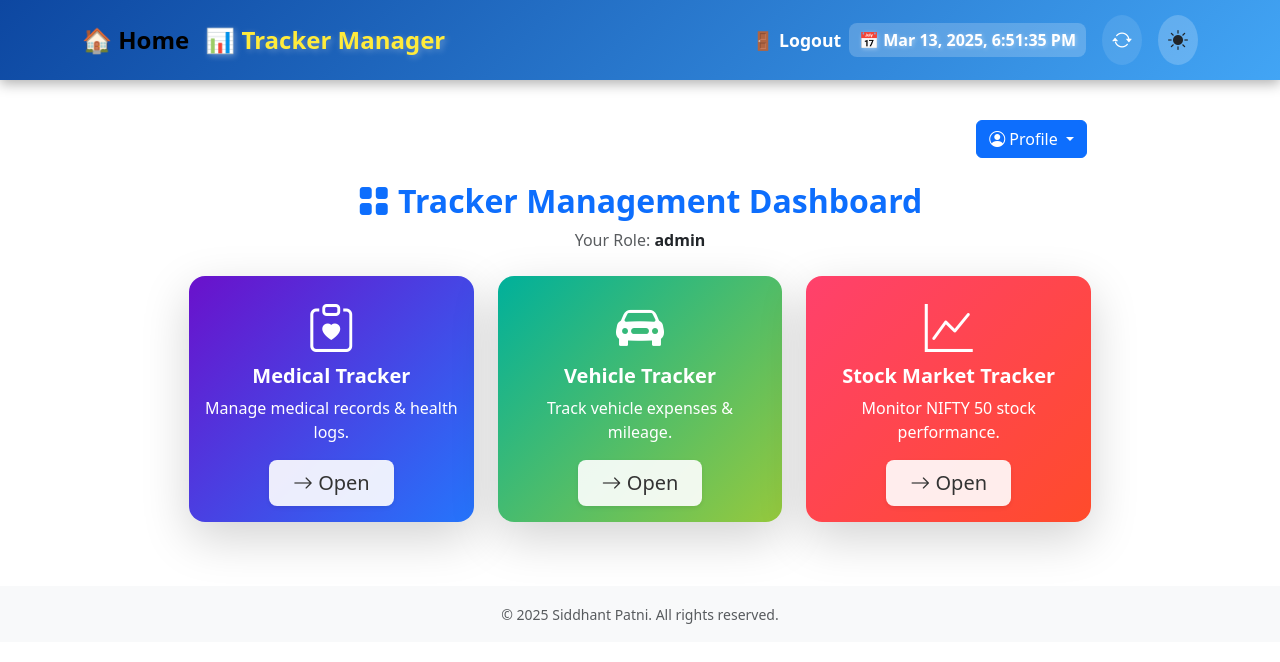
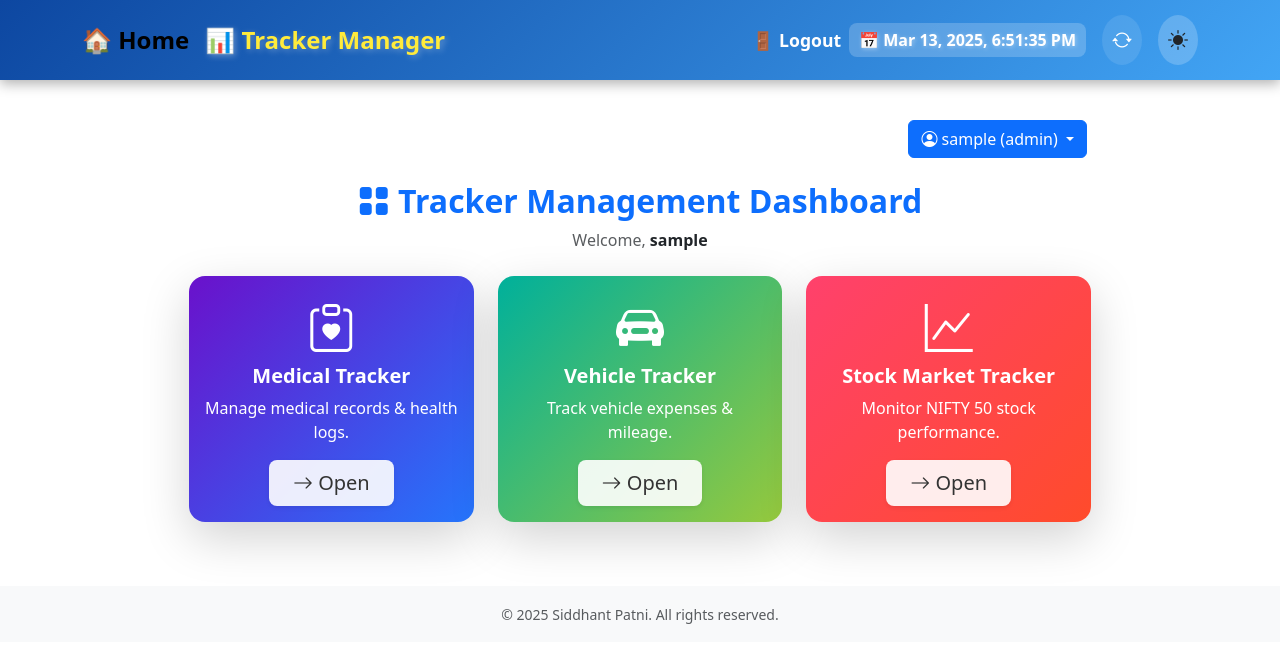
Before and after one commit to siddhantpatni0407/angular-tracker-manager-ui, an Angular app: page /dashboard in a window 1280 px wide. Shown: the top 662 px of the page. Built offline with nearby package versions, Linux system fonts and the light colour scheme; sample sign-in values are in the browser's storage.

Commit message:
Added user name to dashboard
Added user name to dashboard

```diff
--- a/src/app/components/auth/login/login.component.ts
+++ b/src/app/components/auth/login/login.component.ts
@@ -50,12 +50,13 @@ export class LoginComponent {
         console.log('Login response:', response); // Debugging
 
         if (response.status === 'SUCCESS' && response.token) {
-          // Store the token and role in sessionStorage or localStorage
+          // Store the token, role, and user name in sessionStorage
           sessionStorage.setItem('authToken', response.token);
           sessionStorage.setItem('userRole', response.role);
+          sessionStorage.setItem('userName', response.name);  // ✅ Store user name
 
           // Show success message
-          this.successMessage = '✅ Login successful! Redirecting...';
+          this.successMessage = ` Welcome, ${response.name}! Redirecting...`;
 
           // Redirect based on role
           setTimeout(() => this.redirectUser(response.role), 2000);
--- a/src/app/components/dashboard/dashboard.component.html
+++ b/src/app/components/dashboard/dashboard.component.html
@@ -8,10 +8,11 @@
       data-bs-toggle="dropdown"
       aria-expanded="false"
     >
-      <i class="bi bi-person-circle"></i> Profile
+      <i class="bi bi-person-circle"></i> {{ userName }} ({{ userRole }})
     </button>
     <ul class="dropdown-menu dropdown-menu-end">
       <li><a class="dropdown-item"><i class="bi bi-person-badge"></i> {{ userRole }}</a></li>
+      <li><a class="dropdown-item"><i class="bi bi-person"></i> {{ userName }}</a></li>
       <li><a class="dropdown-item" (click)="navigateToProfile()"><i class="bi bi-gear"></i> Edit Profile</a></li>
       <li><hr class="dropdown-divider" /></li>
       <li><a class="dropdown-item text-danger" (click)="logout()"><i class="bi bi-box-arrow-right"></i> Logout</a></li>
@@ -26,7 +27,7 @@
   </h2>
 
   <p class="text-center text-muted">
-    Your Role: <strong class="text-dark">{{ userRole }}</strong>
+    Welcome, <strong class="text-dark">{{ userName }}</strong>
   </p>
 
   <div class="row mt-4 justify-content-center">
--- a/src/app/components/dashboard/dashboard.component.ts
+++ b/src/app/components/dashboard/dashboard.component.ts
@@ -12,6 +12,7 @@ import { RouterModule } from '@angular/router';
 })
 export class DashboardComponent implements OnInit {
   userRole: string = 'Guest'; // Default role
+  userName: string = 'User'; // Default name
 
   constructor(private router: Router) {}
 
@@ -20,7 +21,7 @@ export class DashboardComponent implements OnInit {
   }
 
   /**
-   * Checks if the user is authenticated and sets the role accordingly.
+   * Checks if the user is authenticated and sets the name and role accordingly.
    * Redirects to login page if not authenticated.
    */
   private checkAuthentication(): void {
@@ -30,6 +31,7 @@ export class DashboardComponent implements OnInit {
       this.redirectToLogin();
     } else {
       this.userRole = sessionStorage.getItem('userRole') || 'Guest';
+      this.userName = sessionStorage.getItem('userName') || 'User';
     }
   }
 
@@ -54,7 +56,6 @@ export class DashboardComponent implements OnInit {
     this.router.navigate(['/stock-market-tracker']);
   }
 
-
   /**
    * Navigates to User Profile page.
    */
```
